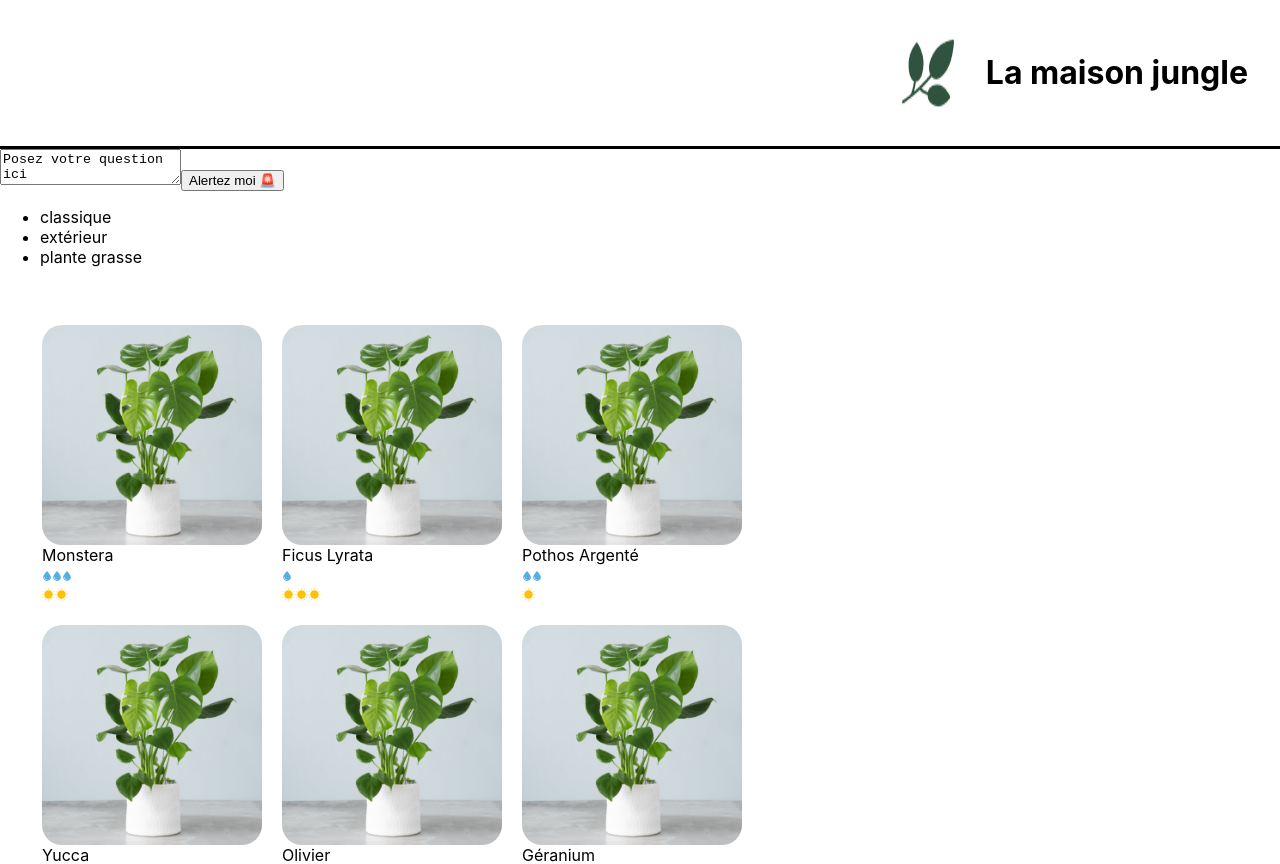
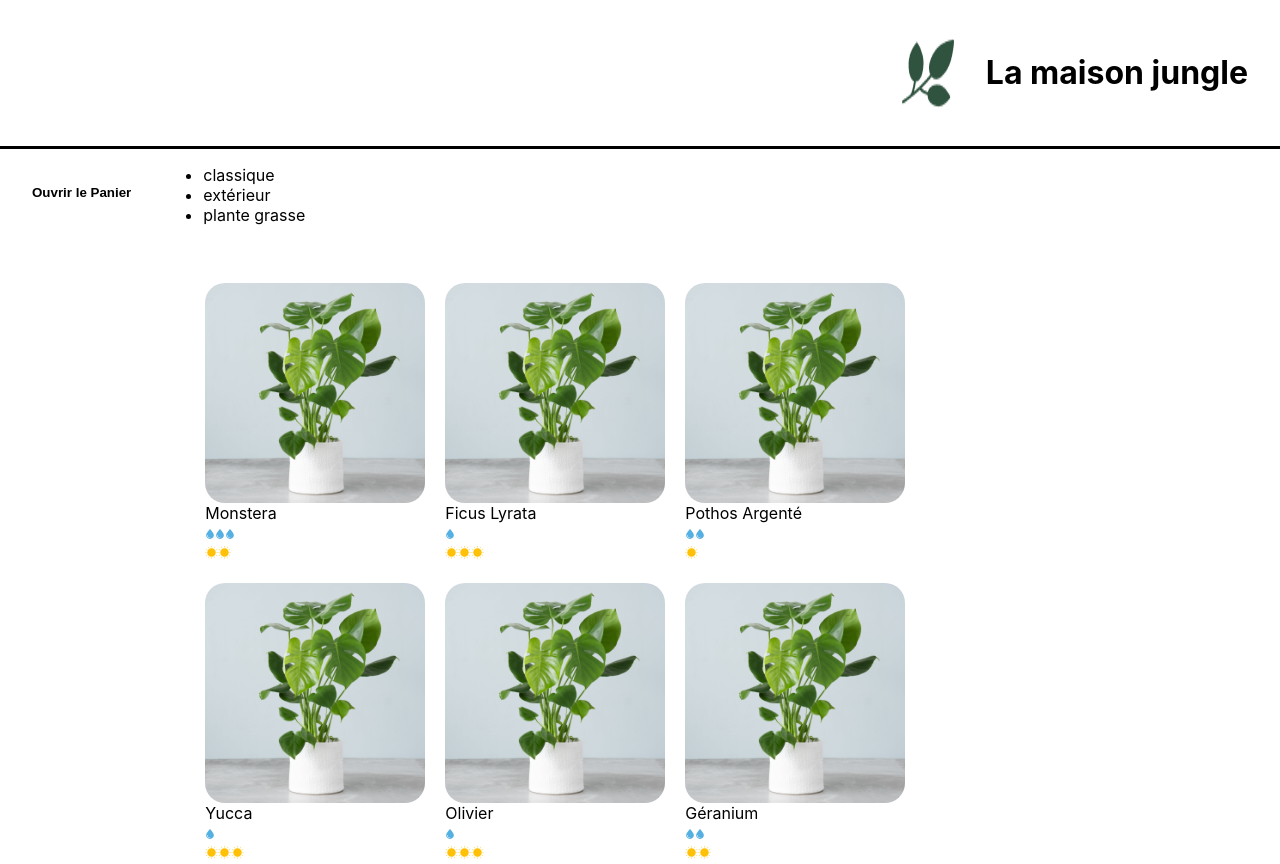
Before and after one commit to OpenClassrooms-Student-Center/7008001-Debutez-avec-React, a React (Create React App) app: page / in a window 1280 px wide. Shown: the top 864 px of the page. Built offline with nearby package versions, Linux system fonts and the light colour scheme.

Commit message:
P3C1 State exercices

```diff
--- a/src/components/App.js
+++ b/src/components/App.js
@@ -1,8 +1,10 @@
 import Banner from './Banner'
 import logo from '../assets/logo.png'
-// import Cart from './Cart'
-import QuestionForm from './QuestionForm'
+import Cart from './Cart'
+// import QuestionForm from './QuestionForm'
 import ShoppingList from './ShoppingList'
+
+import '../styles/App.css'
 
 function App() {
 	return (
@@ -11,10 +13,11 @@
 				<img src={logo} alt='logo-la-maison-jungle' />
 				<h1 className='lmj-title'>La maison jungle</h1>
 			</Banner>
-			<QuestionForm />
-
-			{/* <Cart /> */}
-			<ShoppingList />
+			{/* <QuestionForm /> */}
+			<div className='lmj-layout'>
+				<Cart />
+				<ShoppingList />
+			</div>
 		</div>
 	)
 }
--- a/src/components/Cart.js
+++ b/src/components/Cart.js
@@ -1,18 +1,39 @@
+import { useState } from 'react'
 import '../styles/Cart.css'
 
 function Cart() {
 	const monsteraPrice = 8
-	const ivyPrice = 10
-	const flowerPrice = 15
-	return (
+	const [cart, updateCart] = useState(0)
+	const [isOpen, setIsOpen] = useState(false)
+
+	return isOpen ? (
 		<div className='lmj-cart'>
+			<button
+				className='lmj-cart-toggle-button'
+				onClick={() => setIsOpen(false)}
+			>
+				Fermer
+			</button>
 			<h2>Panier</h2>
-			<ul>
-				<li>Monstera : {monsteraPrice}€</li>
-				<li>Lierre : {ivyPrice}€</li>
-				<li>Fleurs : {flowerPrice}€</li>
-			</ul>
-			Total : {monsteraPrice + ivyPrice + flowerPrice}€
+			<div>
+				Monstera : {monsteraPrice}€
+				<button
+					className='lmj-cart-add-button'
+					onClick={() => updateCart(cart + 1)}
+				>
+					Ajouter
+				</button>
+			</div>
+			<h3>Total : {monsteraPrice * cart}€</h3>
+		</div>
+	) : (
+		<div className='lmj-cart-closed'>
+			<button
+				className='lmj-cart-toggle-button'
+				onClick={() => setIsOpen(true)}
+			>
+				Ouvrir le Panier
+			</button>
 		</div>
 	)
 }
--- /dev/null
+++ b/src/styles/App.css
@@ -0,0 +1,4 @@
+.lmj-layout {
+	display: flex;
+	flex-direction: row;
+}
--- a/src/styles/Cart.css
+++ b/src/styles/Cart.css
@@ -2,4 +2,31 @@
 	color: white;
 	background-color: #244833;
 	padding: 32px;
+	display: flex;
+	flex-direction: column;
+	justify-content: flex-start;
 }
+
+.lmj-cart-add-button {
+	margin-left: 32px;
+	cursor: pointer;
+}
+
+.lmj-cart-toggle-button {
+	background: none;
+	outline: none;
+	border: none;
+	font-weight: 600;
+	cursor: pointer;
+	align-self: self-start;
+	padding: 0;
+	color: white;
+}
+
+.lmj-cart-closed {
+	padding: 32px;
+}
+
+.lmj-cart-closed > button {
+	color: black;
+}
```
Also changed, not shown: 1 other file (tests, documents, lock files or other folders).
